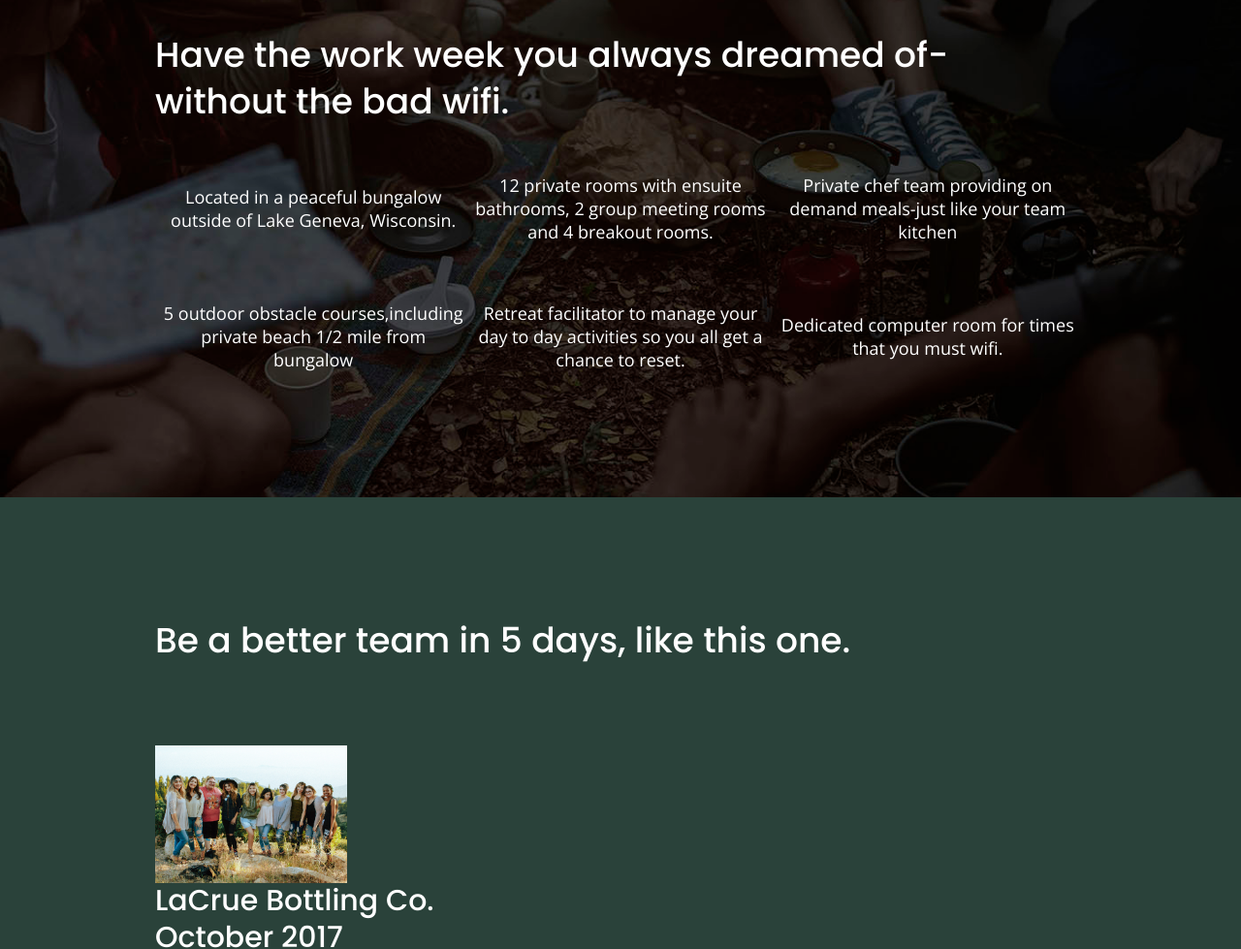
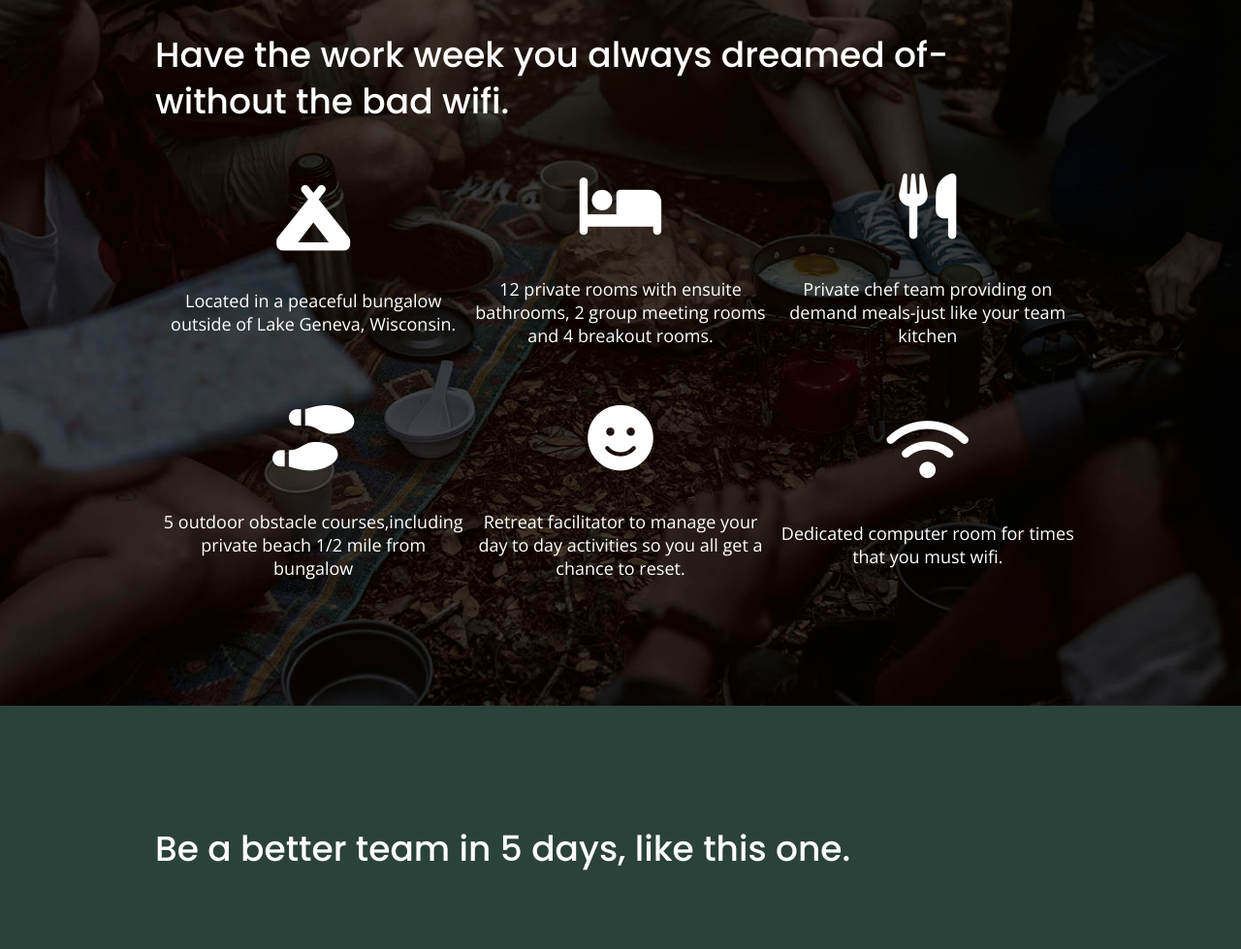
Before and after one commit to maggie-mcdonald/unplugged-retreat, a website built with Parcel: page index.html in a window 1280 px wide. Shown: the part 1104-2083 px from the top of the page at 97% size. Built offline with nearby package versions, Linux system fonts and the light colour scheme.

Commit message:
Added icon typography

```diff
--- a/css/main.css
+++ b/css/main.css
@@ -334,6 +334,11 @@
     .features p {
       text-align: center;
       margin: 0;
+    }
+
+    .features i {
+      font-size: 3.75em;
+            margin-bottom: 40px;
     }
 
     /*---reviews---*/
--- a/index.html
+++ b/index.html
@@ -19,6 +19,7 @@
   <link href="https://fonts.googleapis.com/css?family=Open+Sans:400,700|Poppins:500,700" rel="stylesheet">
   <link rel="stylesheet" href="../css/normalize.css">
   <link rel="stylesheet" href="css/main.css">
+  <script src="https://kit.fontawesome.com/a7717ad5f3.js" crossorigin="anonymous"></script>
 
   <meta name="theme-color" content="#fafafa">
 </head>
@@ -71,43 +72,49 @@
       <h2>Have the work week you always dreamed of- <br> without the bad wifi.</br></h2>
         <div class="features-items">
           <article>
-            <p class="fontawesome-icon"></p>
-            <!--icon of teepee thing-->
+            <p class="fontawesome-icon">
+              <i class="fas fa-campground"></i> <!--icon of teepee thing-->
+            </p>
             <p class="features-item-description">
             <p>Located in a peaceful bungalow outside of Lake Geneva, Wisconsin.</p>
           </article>
 
           <article>
-            <p class="fontawesome-icon"></p>
-            <!--icon of bed-->
+            <p class="fontawesome-icon">
+              <i class="fas fa-bed"></i> <!--icon of bed-->
+            </p>
             <p class="features-item-description"></p>
             <p>12 private rooms with ensuite bathrooms, 2 group meeting rooms and 4 breakout rooms.</p>
           </article>
 
           <article>
-            <p class="fontawesome-icon"></p>
-            <!--icon of fork/knife-->
+            <p class="fontawesome-icon">
+              <i class="fas fa-utensils"></i> <!--icon of fork/knife-->
+            </p>
             <p class="features-item-description"></p>
             <p>Private chef team providing on demand meals-just like your team kitchen</p>
           </article>
 
           <article>
-            <p class="fontawesome-icon"></p>
-            <!--icon of footprints-->
+            <p class="fontawesome-icon">
+              <i class="fas fa-shoe-prints"></i> <!--icon of footprints-->
+            </p>
             <p class="features-item-description"></p>
             <p>5 outdoor obstacle courses,including private beach 1/2 mile from bungalow</p>
           </article>
 
           <article>
-            <p class="fontawesome-icon"></p>
-            <!--icon of smile-->
+            <p class="fontawesome-icon">
+              <i class="fas fa-smile"></i> <!--icon of smile-->
+            </p>
             <p class="features-item-description"></p>
             <p>Retreat facilitator to manage your day to day activities so you all get a chance to reset.</p>
           </article>
 
           <article>
-            <p class="fontawesome-icon"></p>
-            <!--icon of wifi-->
+            <p class="fontawesome-icon">
+              <i class="fas fa-wifi"></i> <!--icon of wifi-->
+            </p>
             <p class="features-item-description"></p>
             <p>Dedicated computer room for times that you must wifi.</p>
           </article>
```
